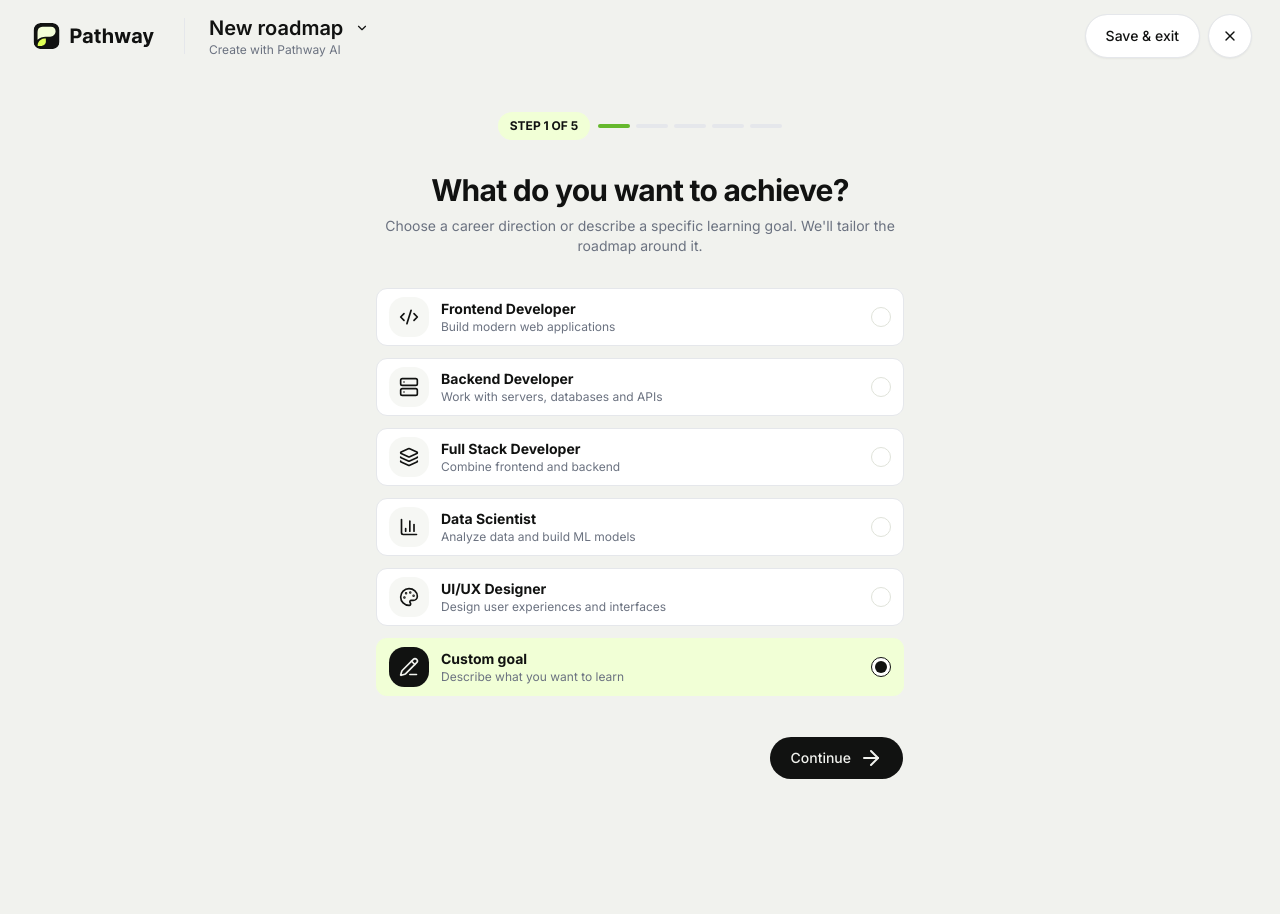
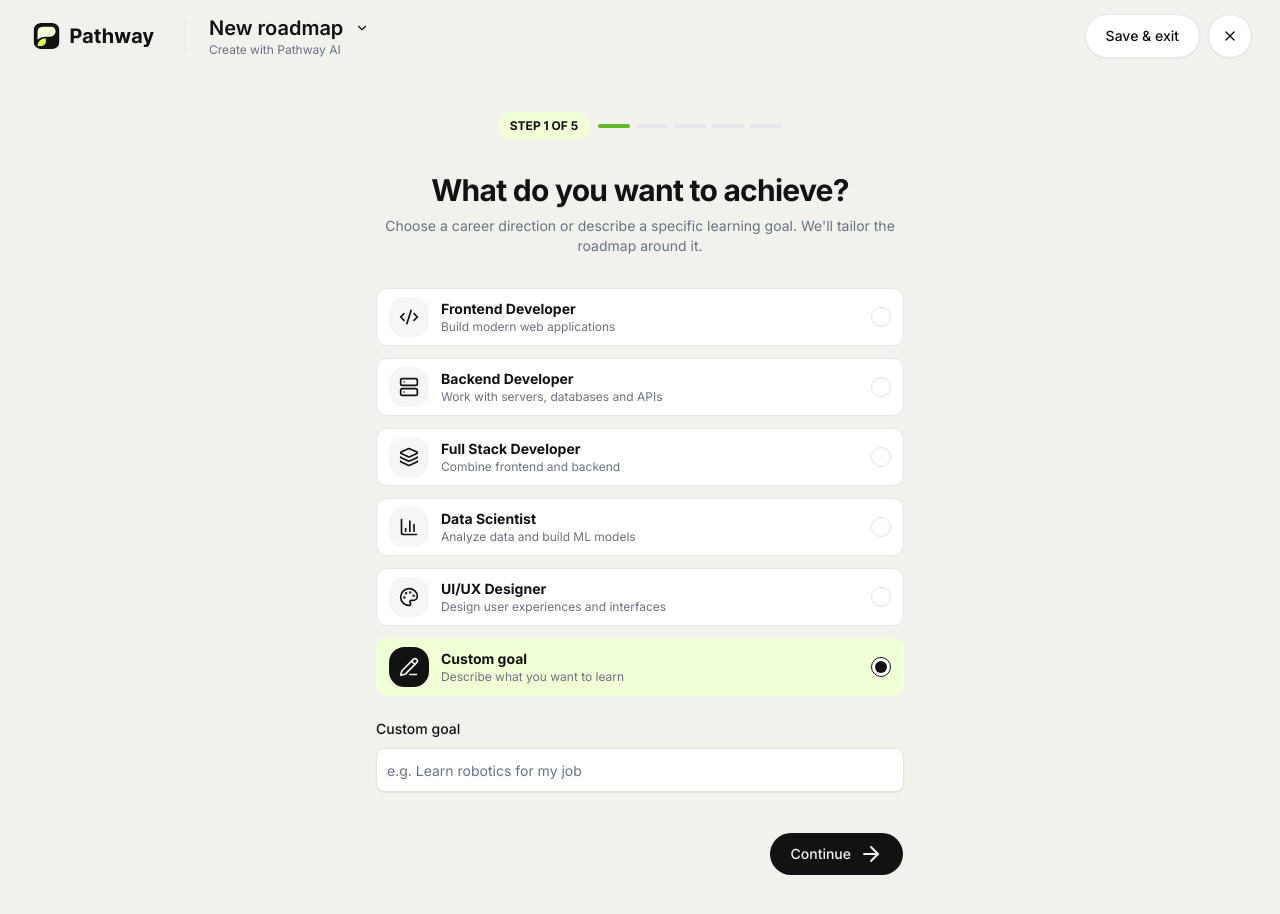
Before and after one commit to chingu-voyages/V62-tier3-team-35, a Next.js app: page /generate-path/career-goal in a window 1280 px wide. Both pictures are taken after a click on the radio button 881 px from the left and 667 px from the top of the page. Before the commit the page ends 820 px from the top, so only its background shows below. Built offline with nearby package versions, Linux system fonts and the light colour scheme.

Commit message:
feat: add custom goal input to career goal step

```diff
--- a/components/generate-path/step-config.tsx
+++ b/components/generate-path/step-config.tsx
@@ -1,10 +1,10 @@
 import type { ComponentType } from "react";
 
+import { CareerGoalStep } from "@/components/generate-path/step/career-goal-step";
 import { ChoiceStep } from "@/components/generate-path/step/choice-step";
 import { SkillsStep } from "@/components/generate-path/step/skills-step";
 import { TimeCommitmentStep } from "@/components/generate-path/step/time-commitment-step";
 import {
-  goalChoices,
   levelChoices,
   targetChoices,
 } from "@/components/generate-path/data/form-options";
@@ -36,7 +36,7 @@ export const steps: Step[] = [
     description:
       "Choose a career direction or describe a specific learning goal. We'll tailor the roadmap around it.",
     formKeys: ["careerGoal"],
-    Component: () => <ChoiceStep formKey="careerGoal" choices={goalChoices} />,
+    Component: CareerGoalStep,
   },
   {
     id: "skill-level",
--- /dev/null
+++ b/components/generate-path/step/career-goal-step.tsx
@@ -0,0 +1,78 @@
+"use client";
+
+import { useState } from "react";
+import { useController, useFormContext } from "react-hook-form";
+
+import { ChoiceGroup } from "@/components/generate-path/controls/choice-group";
+import { FieldError } from "@/components/generate-path/controls/field-feedback";
+import { goalChoices } from "@/components/generate-path/data/form-options";
+import { formLabels } from "@/components/generate-path/step-config";
+import { Input } from "@/components/ui/input";
+import type { RoadmapFormValues } from "@/lib/schemas/generate-path.schema";
+
+export function CareerGoalStep() {
+  const [customTouched, setCustomTouched] = useState(false);
+  const { formState } = useFormContext<RoadmapFormValues>();
+
+  const { field } = useController<RoadmapFormValues, "careerGoal">({
+    name: "careerGoal",
+  });
+
+  const error = formState.errors.careerGoal;
+
+  const matchedChoice = goalChoices.some(
+    (choice) => choice.value === field.value,
+  )
+    ? field.value
+    : undefined;
+
+  const customMode =
+    customTouched || (field.value !== "" && matchedChoice === undefined);
+
+  const handleChoiceChange = (value: string) => {
+    if (value === "custom") {
+      setCustomTouched(true);
+      field.onChange("");
+      return;
+    }
+
+    setCustomTouched(false);
+    field.onChange(value);
+  };
+
+  const errorId = "field-error-career-goal";
+
+  return (
+    <>
+      <ChoiceGroup
+        choices={goalChoices}
+        label={formLabels.careerGoal}
+        value={matchedChoice ?? (customMode ? "custom" : "")}
+        onChange={handleChoiceChange}
+      />
+      {customMode ? (
+        <div className="mt-5">
+          <label htmlFor="custom-goal" className="text-sm font-medium">
+            Custom goal
+          </label>
+          <div className="relative mt-2">
+            <Input
+              id="custom-goal"
+              type="text"
+              value={field.value ?? ""}
+              onChange={(event) => {
+                setCustomTouched(true);
+                field.onChange(event.target.value);
+              }}
+              placeholder="e.g. Learn robotics for my job"
+              aria-invalid={error ? true : undefined}
+              aria-describedby={error ? errorId : undefined}
+              className="h-11 bg-card"
+            />
+          </div>
+        </div>
+      ) : null}
+      {error?.message && <FieldError id={errorId}>{error.message}</FieldError>}
+    </>
+  );
+}
```
